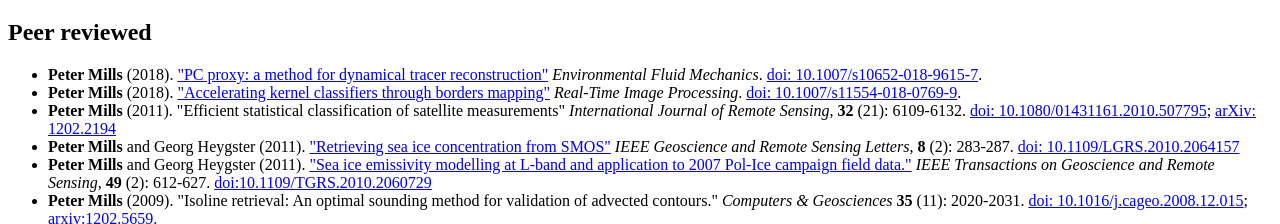
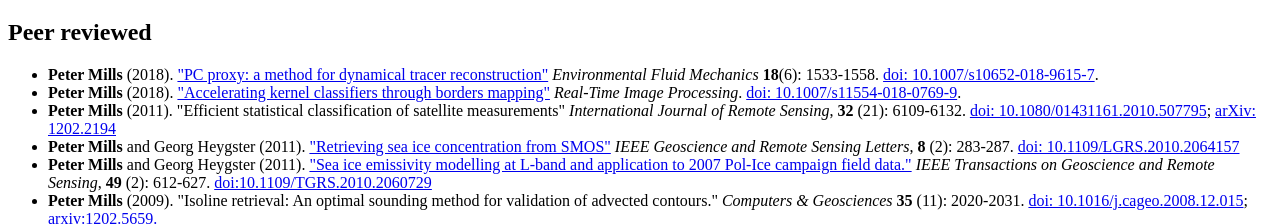
Before and after one commit to Peteysoft/Peteysoft.github.io, a plain HTML site: page index.html in a window 1280 px wide. Shown: the part 567-791 px from the top of the page. Drawn offline with Linux system fonts and the light colour scheme.

Commit message:
Updated journal ref.

```diff
--- a/index.html
+++ b/index.html
@@ -24,7 +24,7 @@ remote sensing, science research, charitable foundation, research and educationa
 
 <ul>
 	<li><b>Peter Mills</b> (2018). <a href="https://rdcu.be/2YPa">"PC proxy: a method for dynamical tracer reconstruction"</a>
-<i>Environmental Fluid Mechanics</i>.
+		<i>Environmental Fluid Mechanics</i> <b>18</b>(6): 1533-1558.
 <a href="http://dx.doi.org/10.1007/s10652-018-9615-7">doi: 10.1007/s10652-018-9615-7</a>.
 
 <li><b>Peter Mills</b> (2018). <a href="https://rdcu.be/KM46">"Accelerating kernel classifiers through borders mapping"</a>
```
